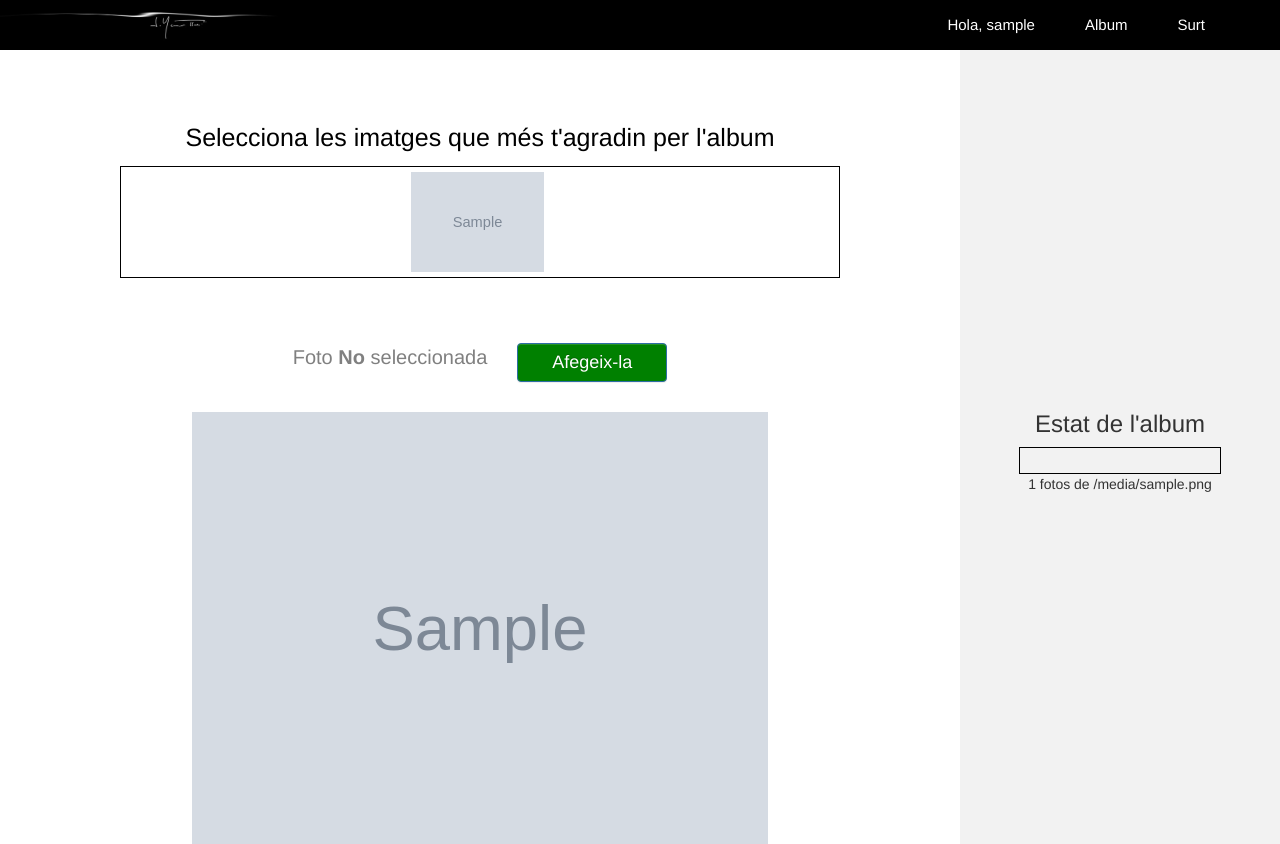
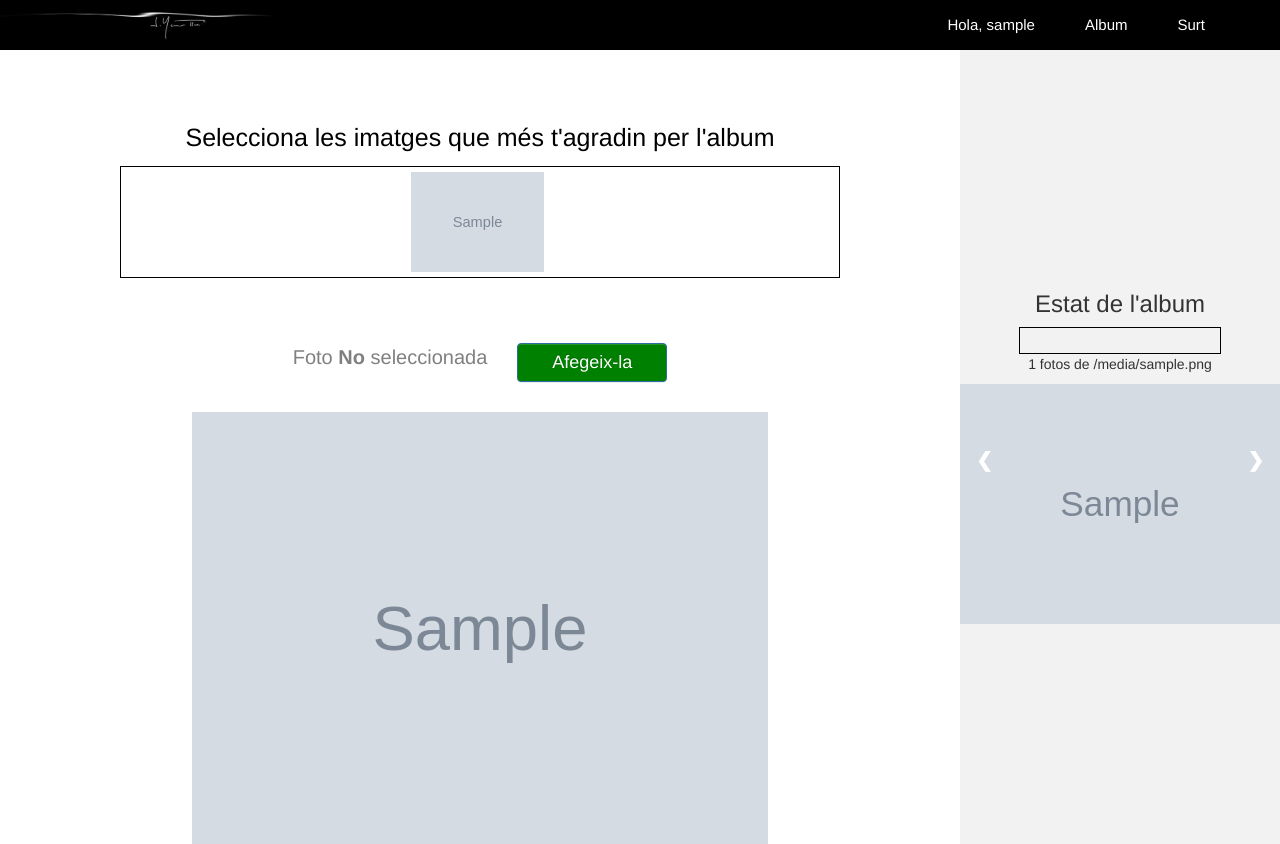
Before and after one commit to joseppalau/album-open, a Django app: template album_app/templates/album_app/photo_list.html in a window 1280 px wide. Run offline with Django 3.2, Linux system fonts and the light colour scheme; the template is opened without the code that fills it: most values are stand-ins (such as "Sample title", 1, 10 or a date in 2020); grey boxes marked "Sample" are stand-in pictures; some libraries are stand-ins or nearby versions.

Commit message:
slidehow added

```diff
--- a/album_app/static/javascript/photo_list.js
+++ b/album_app/static/javascript/photo_list.js
@@ -1,3 +1,5 @@
+// Progress Bar
+
 var num_selected = document.getElementById("num_selected").value
 var max_photos = document.getElementById("max_photos").value
 
@@ -6,8 +8,36 @@ Number(max_photos)
 
 var albumBar = document.getElementById("album-bar");
 var ctx = albumBar.getContext("2d");
-ctx.fillStyle = 'blue';
+ctx.fillStyle = 'green';
 var coverX = albumBar.width / max_photos * num_selected;
 ctx.fillRect(0,0,coverX,albumBar.height);
 
 console.log(num_selected)
+
+//Image gallery
+
+var slideIndex = 1;
+showSlides(slideIndex);
+
+// Next/previous controls
+function plusSlides(n) {
+  showSlides(slideIndex += n);
+}
+
+function showSlides(n) {
+  var i;
+  var slides = document.getElementsByClassName("mySlides");
+  var dots = document.getElementsByClassName("demo");
+  var captionText = document.getElementById("caption");
+  if (n > slides.length) {slideIndex = 1}
+  if (n < 1) {slideIndex = slides.length}
+  for (i = 0; i < slides.length; i++) {
+    slides[i].style.display = "none";
+  }
+  for (i = 0; i < dots.length; i++) {
+    dots[i].className = dots[i].className.replace(" active", "");
+  }
+  slides[slideIndex-1].style.display = "block";
+  dots[slideIndex-1].className += " active";
+  captionText.innerHTML = dots[slideIndex-1].alt;
+}
--- a/album_app/static/styles/photo_list.css
+++ b/album_app/static/styles/photo_list.css
@@ -123,5 +123,49 @@ height:100px;
 }
 
 #album-bar{
-    border: 1px solid black
+    border: 1px solid black;
 }
+
+/* Position the image container (needed to position the left and right arrows) */
+.container-gallery {
+  position: relative;
+}
+
+/* Hide the images by default */
+.mySlides {
+  display: none;
+}
+
+/* Add a pointer when hovering over the thumbnail images */
+.cursor {
+  cursor: pointer;
+}
+
+/* Next & previous buttons */
+.prev,
+.next {
+  cursor: pointer;
+  position: absolute;
+  top: 40%;
+  width: auto;
+  padding: 16px;
+  margin-top: -50px;
+  color: white;
+  font-weight: bold;
+  font-size: 20px;
+  border-radius: 0 3px 3px 0;
+  user-select: none;
+  -webkit-user-select: none;
+}
+
+/* Position the "next button" to the right */
+.next {
+  right: 0;
+  border-radius: 3px 0 0 3px;
+}
+
+/* On hover, add a black background color with a little bit see-through */
+.prev:hover,
+.next:hover {
+  background-color: rgba(0, 0, 0, 0.8);
+}
--- a/album_app/templates/album_app/photo_list.html
+++ b/album_app/templates/album_app/photo_list.html
@@ -68,6 +68,17 @@
             <input type="hidden" id="num_selected" name="variable" value="{{num_selected}}">
             <input type="hidden" id="max_photos" name="variable2" value="{{album.max_photos}}">
         </div>
+
+        <div id="carousel" class="container-gallery">
+            {% for image in images_selected %}
+                <div class="mySlides">
+                    <img src="{{image.photo.url}}" style="width:100%">
+                </div>
+            {% endfor %}
+            <!-- Next and previous buttons -->
+            <a class="prev" onclick="plusSlides(-1)">&#10094;</a>
+            <a class="next" onclick="plusSlides(1)">&#10095;</a>
+        </div>
     </div>
 </div>
 <script src="{% static 'javascript/photo_list.js' %}"></script>
```
Also changed, not shown: db.sqlite3.
